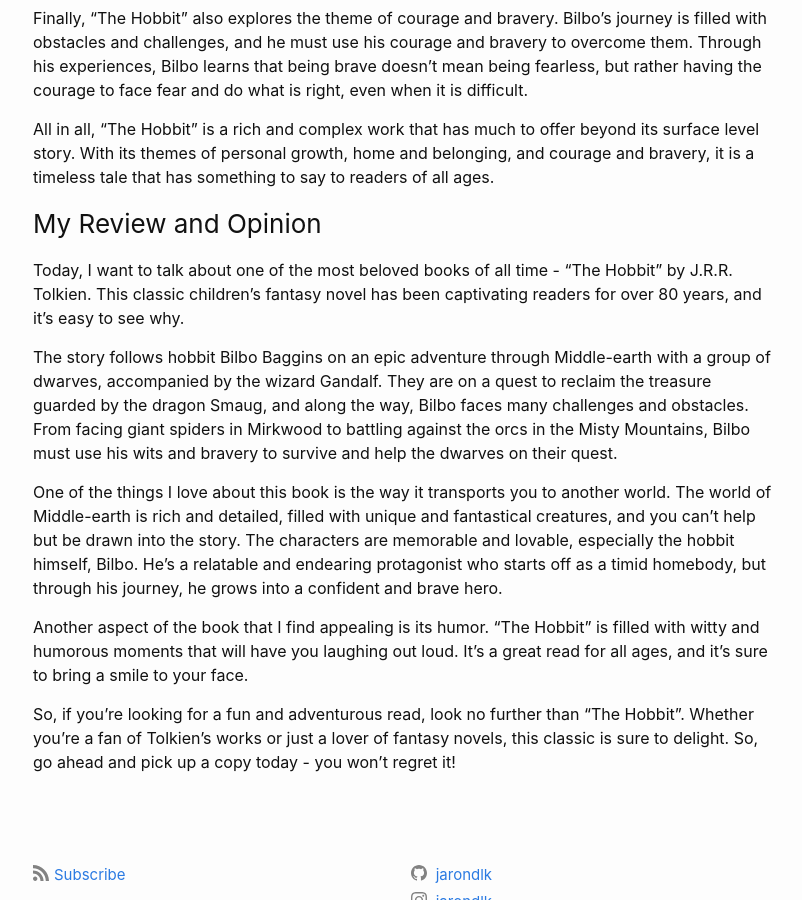
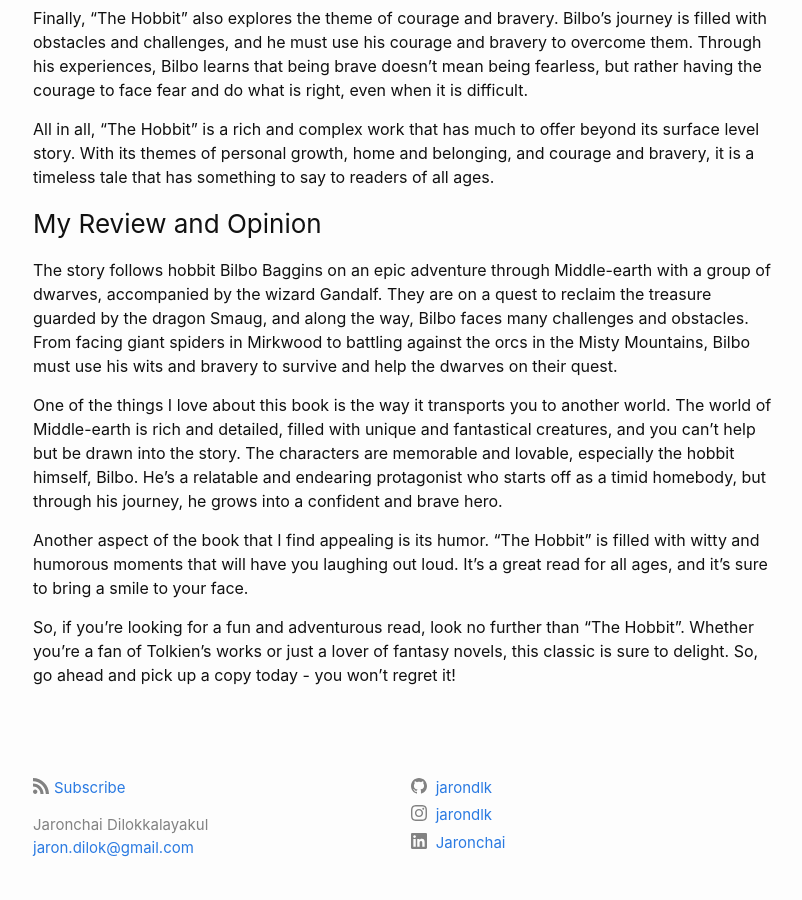
Before and after one commit to jarondlk/jaronchai-blog, a Jekyll site: the page built from _posts/2020-08-15-the-hobbit.markdown, in a window 1280 px wide and 900 px high, scrolled down 1405 px. Shown: the whole window, without its empty margins (237-1039 px from the left). Built offline with Jekyll 4.4.1, drawn with Linux system fonts in a browser that asks for light colours; comment, search, counter and statistics services are not loaded.

Commit message:
Quick fix

```diff
--- a/_posts/2020-08-15-the-hobbit.markdown
+++ b/_posts/2020-08-15-the-hobbit.markdown
@@ -34,8 +34,6 @@
 
 ### My Review and Opinion
 
-Today, I want to talk about one of the most beloved books of all time - "The Hobbit" by J.R.R. Tolkien. This classic children's fantasy novel has been captivating readers for over 80 years, and it's easy to see why.
-
 The story follows hobbit Bilbo Baggins on an epic adventure through Middle-earth with a group of dwarves, accompanied by the wizard Gandalf. They are on a quest to reclaim the treasure guarded by the dragon Smaug, and along the way, Bilbo faces many challenges and obstacles. From facing giant spiders in Mirkwood to battling against the orcs in the Misty Mountains, Bilbo must use his wits and bravery to survive and help the dwarves on their quest.
 
 One of the things I love about this book is the way it transports you to another world. The world of Middle-earth is rich and detailed, filled with unique and fantastical creatures, and you can't help but be drawn into the story. The characters are memorable and lovable, especially the hobbit himself, Bilbo. He's a relatable and endearing protagonist who starts off as a timid homebody, but through his journey, he grows into a confident and brave hero.
```
